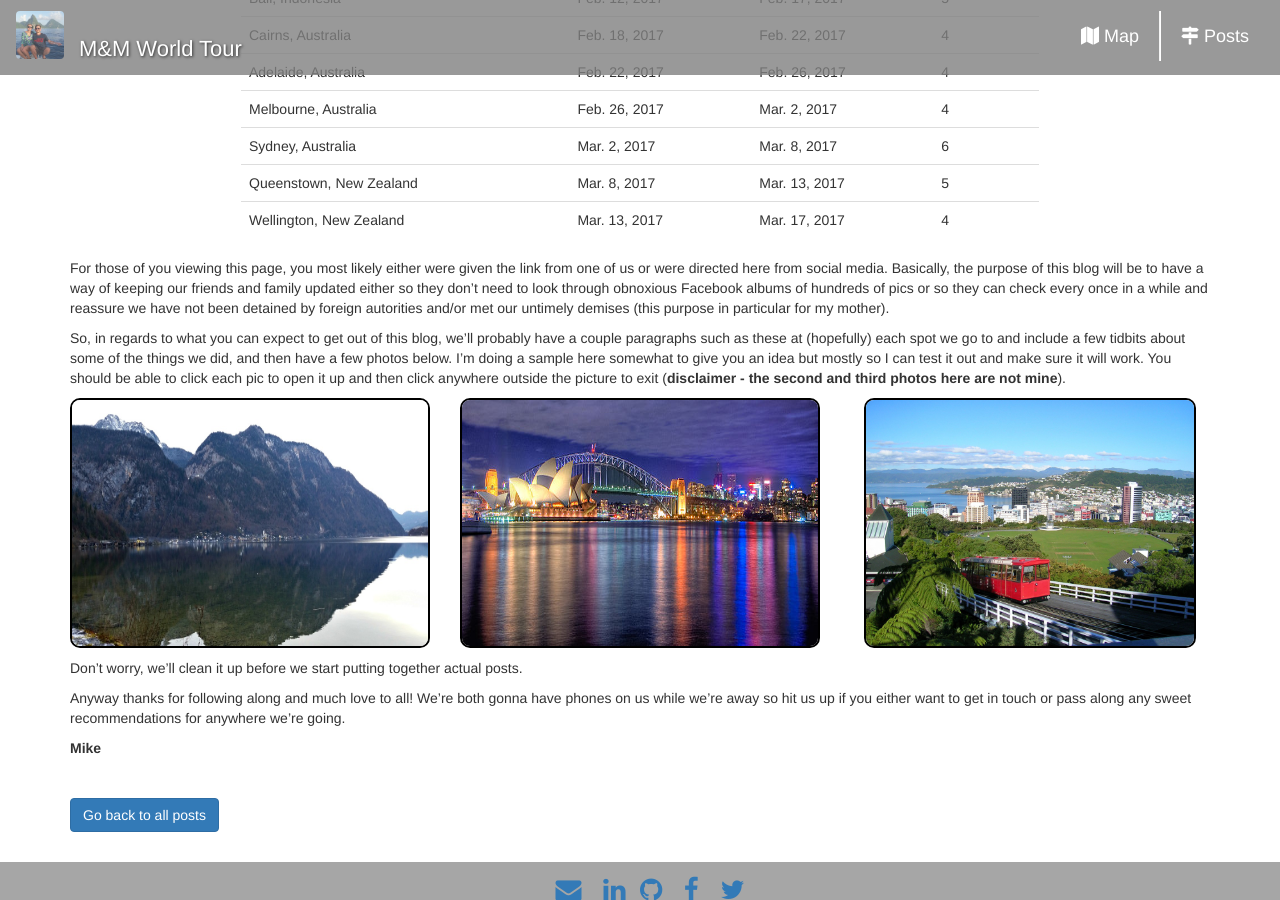
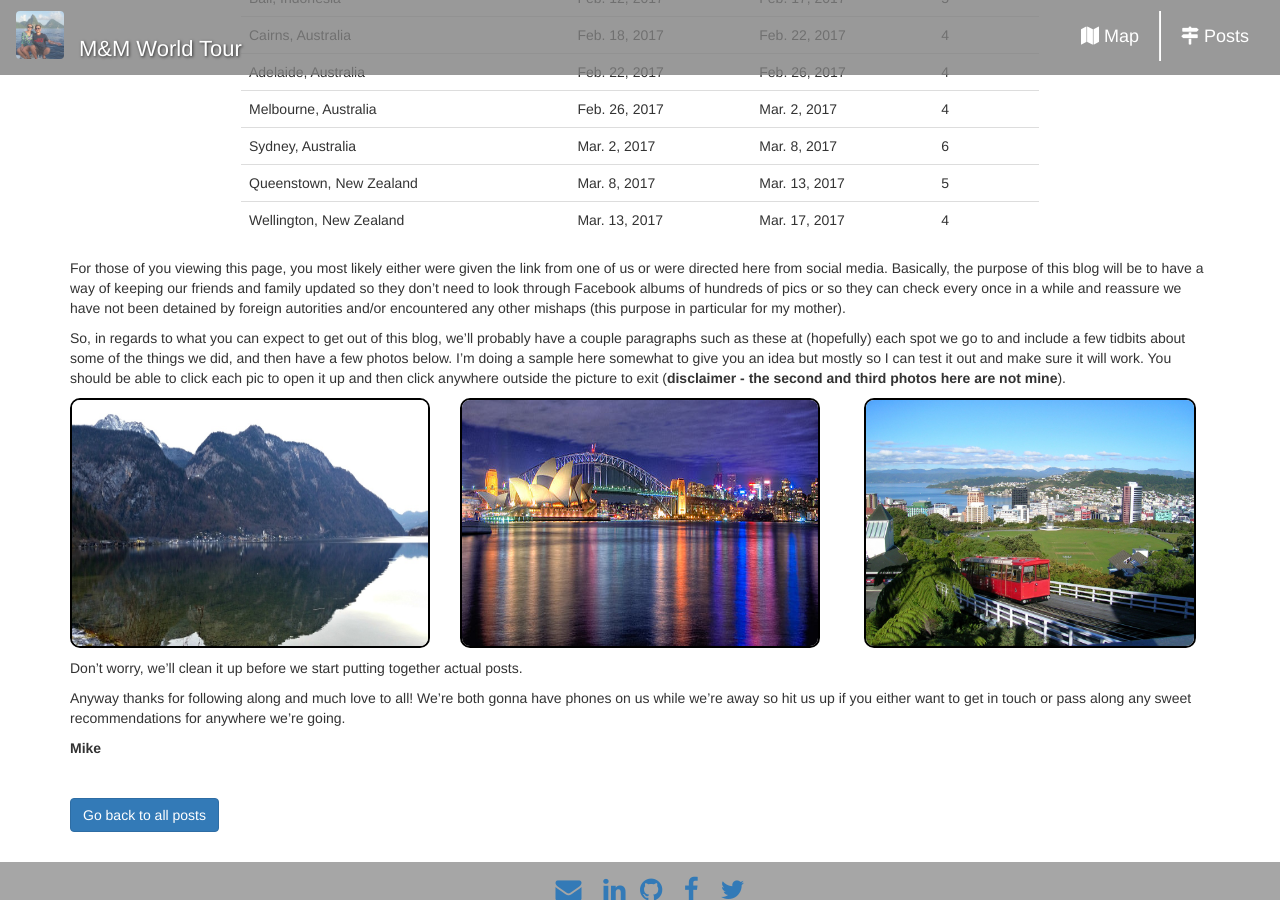
Before and after one commit to michaelrenzi/worldtour, a Jekyll site: the page built from _posts/2016-09-18-first-post.markdown, in a window 1280 px wide and 900 px high, scrolled down 589 px. Built offline with Jekyll 4.4.1, drawn with Linux system fonts in a browser that asks for light colours; nearby versions of some CDN libraries.

Commit message:
updated post

```diff
--- a/_posts/2016-09-18-first-post.markdown
+++ b/_posts/2016-09-18-first-post.markdown
@@ -109,7 +109,7 @@ It's happening! We bought our flights and hotels/AirBnB's and leave January 14th
 </table>
 </div>
 
-For those of you viewing this page, you most likely either were given the link from one of us or were directed here from social media. Basically, the purpose of this blog will be to have a way of keeping our friends and family updated either so they don't need to look through obnoxious Facebook albums of hundreds of pics or so they can check every once in a while and reassure we have not been detained by foreign autorities and/or met our untimely demises (this purpose in particular for my mother).
+For those of you viewing this page, you most likely either were given the link from one of us or were directed here from social media. Basically, the purpose of this blog will be to have a way of keeping our friends and family updated so they don't need to look through Facebook albums of hundreds of pics or so they can check every once in a while and reassure we have not been detained by foreign autorities and/or encountered any other mishaps (this purpose in particular for my mother).
 
 So, in regards to what you can expect to get out of this blog, we'll probably have a couple paragraphs such as these at (hopefully) each spot we go to and include a few tidbits about some of the things we did, and then have a few photos below. I'm doing a sample here somewhat to give you an idea but mostly so I can test it out and make sure it will work. You should be able to click each pic to open it up and then click anywhere outside the picture to exit (**disclaimer - the second and third photos here are not mine**).
 
```
